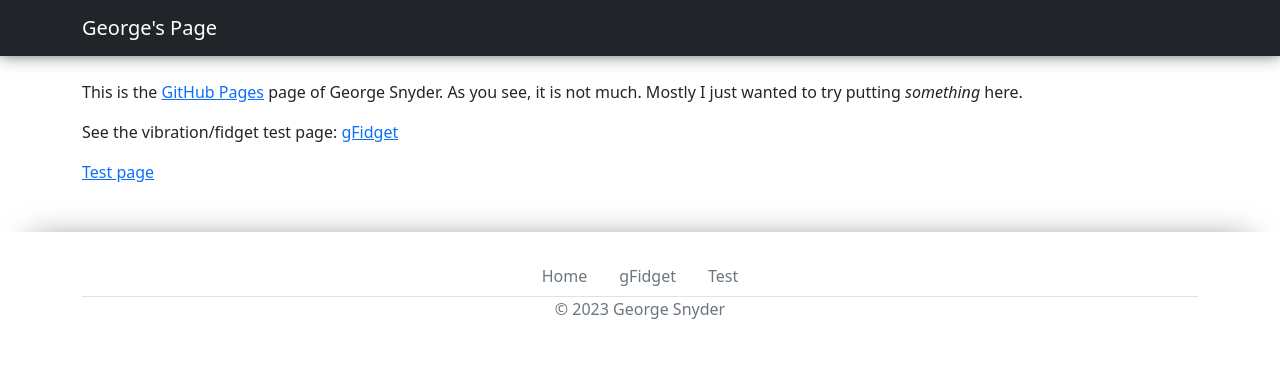
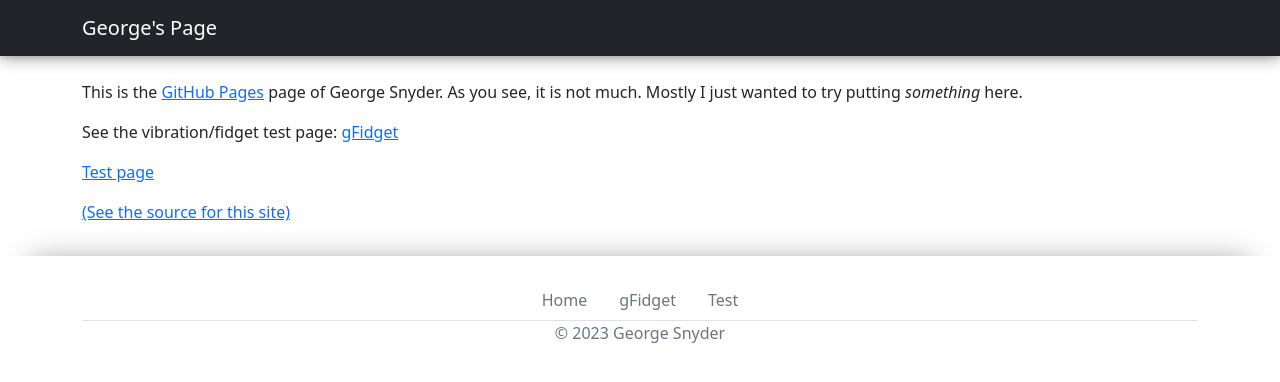
Before and after one commit to snydergd/snydergd.github.io, a Jekyll site: the page built from index.md, in a window 1280 px wide. Shown: the top 382 px of the page. Built offline with Jekyll 4.4.1, drawn with Linux system fonts in a browser that asks for light colours.

Commit message:
Update base.html

```diff
--- a/_layouts/base.html
+++ b/_layouts/base.html
@@ -17,6 +17,7 @@
         </header>
         <main class="container py-4">
             {{ content }}
+            <a href="https://github.com/snydergd/snydergd.github.io">(See the source for this site)</a>
         </main>
         <footer class="my-2">
             <div class="container py-4">
```
